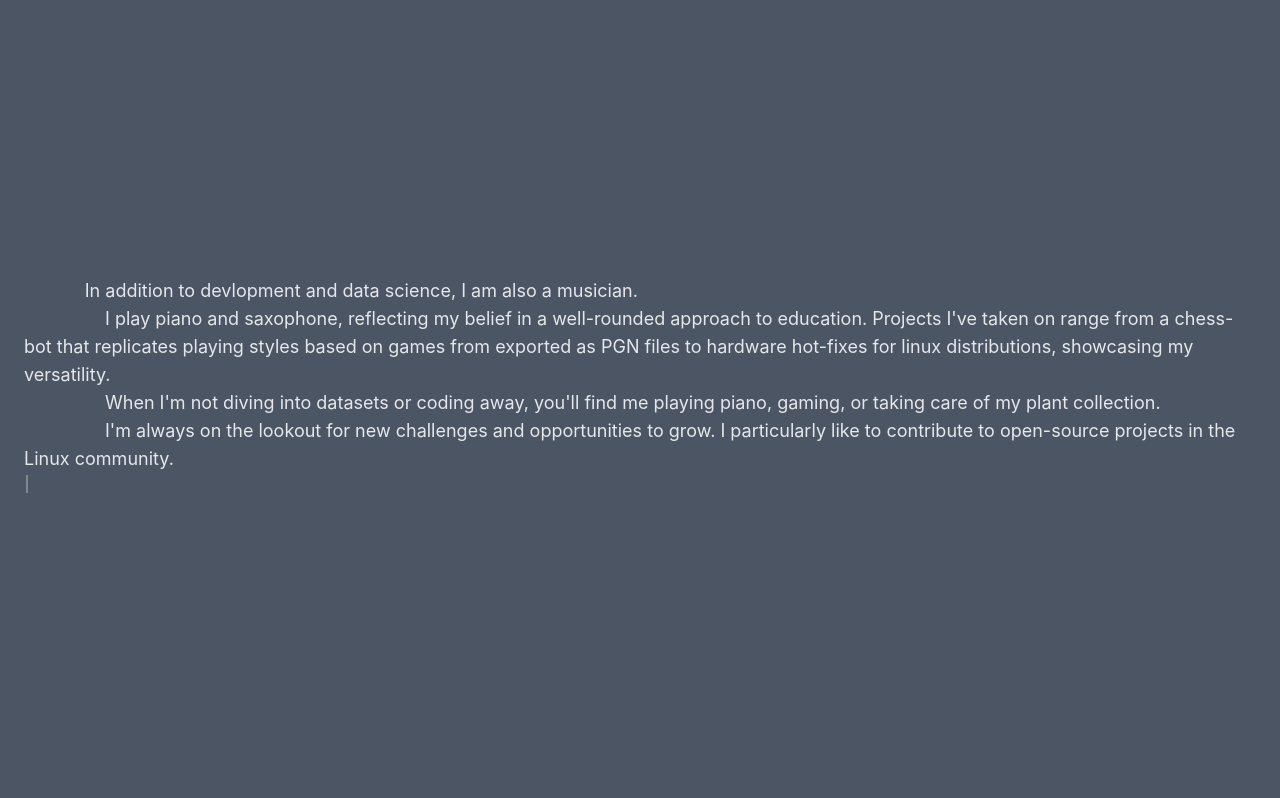
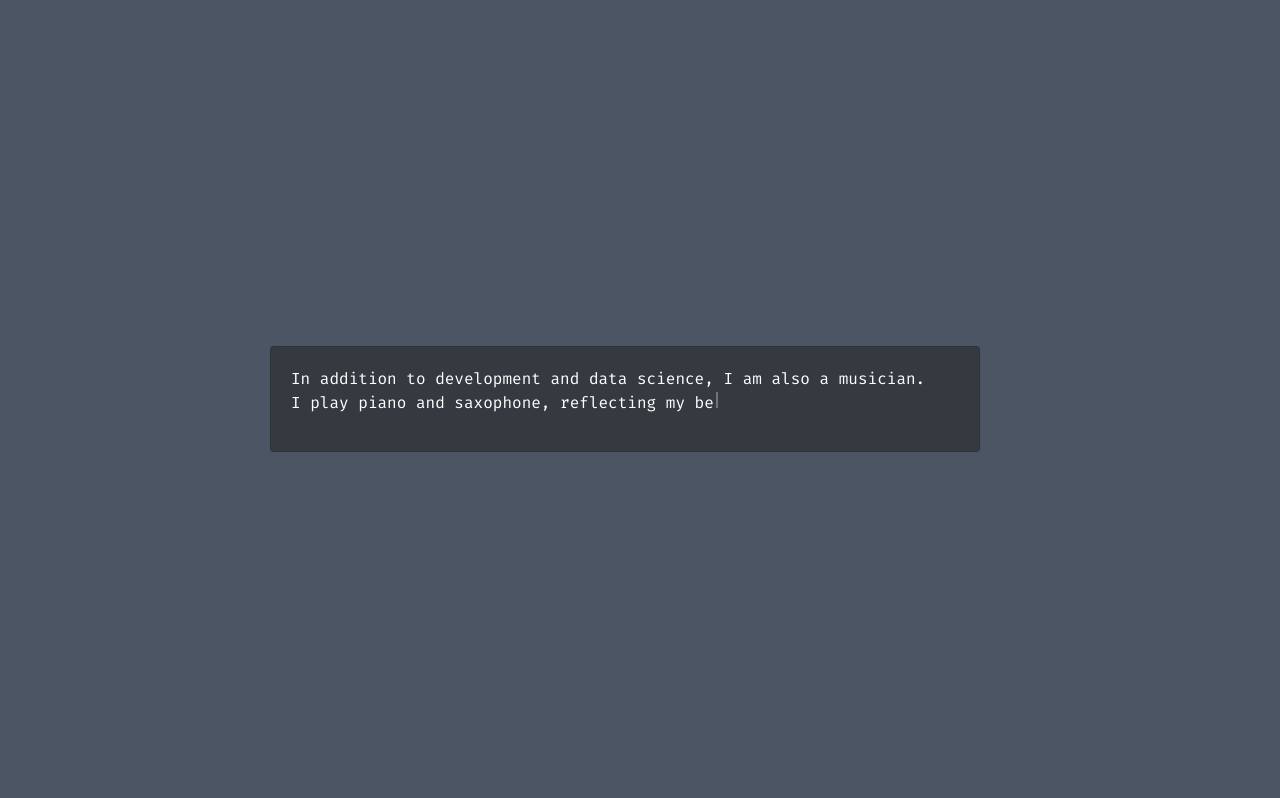
Before and after one commit to TahlonBrahic/Green-Tea-Sensory-Evaluation-With-GANs, a Flask app: page / in a window 1280 px wide. Shown: the part 865-1663 px from the top of the page. Run offline with Flask 3, Linux system fonts and the light colour scheme; some libraries are stand-ins or nearby versions.

Commit message:
Fix type writer

```diff
--- a/web_app/static/styles/output.css
+++ b/web_app/static/styles/output.css
@@ -448,6 +448,35 @@ html {
   font-family: "Fira Code", monospace, system-ui, sans-serif;
 }
 
+.typewriter-text {
+  white-space: pre-wrap;
+  /* Preserves whitespace and formatting */
+  text-align: left;
+  /* Aligns text to the left */
+  margin-left: 0;
+  /* Resets any inherited margin */
+  padding-left: 0;
+  /* Resets any inherited padding to remove unintended indentation */
+  font-family: "Fira Code", monospace;
+  /* Ensures the desired font is used */
+  line-height: 1.5;
+  /* Adjusts line height for better readability */
+}
+
+.typewriter-text::after {
+  content: "|";
+  animation: blink 1s step-end infinite;
+}
+
+.cursor {
+  display: inline-block;
+  width: 2px;
+  height: 1em;
+  background-color: #fff;
+  margin-left: 2px;
+  animation: blink 1s infinite;
+}
+
 *, ::before, ::after {
   --tw-border-spacing-x: 0;
   --tw-border-spacing-y: 0;
@@ -631,10 +660,6 @@ html {
   margin-top: 0.75rem;
 }
 
-.mt-4 {
-  margin-top: 1rem;
-}
-
 .mt-5 {
   margin-top: 1.25rem;
 }
@@ -665,10 +690,6 @@ html {
 
 .h-8 {
   height: 2rem;
-}
-
-.h-auto {
-  height: auto;
 }
 
 .h-full {
@@ -713,10 +734,6 @@ html {
 
 .grow {
   flex-grow: 1;
-}
-
-.transform {
-  transform: translate(var(--tw-translate-x), var(--tw-translate-y)) rotate(var(--tw-rotate)) skewX(var(--tw-skew-x)) skewY(var(--tw-skew-y)) scaleX(var(--tw-scale-x)) scaleY(var(--tw-scale-y));
 }
 
 .items-center {
@@ -778,11 +795,6 @@ html {
   --tw-bg-opacity: 0.5;
 }
 
-.object-cover {
-  -o-object-fit: cover;
-     object-fit: cover;
-}
-
 .p-1 {
   padding: 0.25rem;
 }
@@ -840,11 +852,6 @@ html {
   line-height: 2.25rem;
 }
 
-.text-base {
-  font-size: 1rem;
-  line-height: 1.5rem;
-}
-
 .text-sm {
   font-size: 0.875rem;
   line-height: 1.25rem;
@@ -878,12 +885,41 @@ html {
   color: rgb(255 255 255 / var(--tw-text-opacity));
 }
 
+@keyframes blink {
+  50% {
+    opacity: 0;
+  }
+}
+
 #typewriter {
   white-space: pre-wrap;
   /* Preserves whitespace and wraps text */
 }
 
-/* npx tailwindcss -i /home/tahlon/Documents/Projects/DTSC-691-Capstone-Project/web_app/static/styles/index.css -o /home/tahlon/Documents/Projects/DTSC-691-Capstone-Project/web_app/static/styles/output.css --watch */
+.card-centered {
+  display: flex;
+  justify-content: center;
+  align-items: center;
+  min-height: 100vh;
+}
+
+.card-custom {
+  background-color: #333;
+  /* Dark background for the card */
+  color: #fff;
+  /* White text color */
+  padding: 20px;
+  border-radius: 8px;
+  /* Optional: adds rounded corners to the card */
+  box-shadow: 0 4px 6px rgba(0, 0, 0, 0.1);
+  /* Optional: adds a subtle shadow to the card */
+}
+
+.card-body p {
+  text-indent: 0;
+  margin-left: 0;
+  padding-left: 0;
+}
 
 .hover\:bg-gray-700:hover {
   --tw-bg-opacity: 1;
@@ -959,11 +995,6 @@ html {
     font-size: 2.25rem;
     line-height: 2.5rem;
   }
-
-  .md\:text-lg {
-    font-size: 1.125rem;
-    line-height: 1.75rem;
-  }
 }
 
 @media (min-width: 1024px) {
--- a/web_app/templates/index.html
+++ b/web_app/templates/index.html
@@ -1,98 +1,194 @@
-{% extends 'base.html' %}
-
-{% block content %}
+{% extends 'base.html' %} {% block content %}
 <div class="w-full">
-    <section id="Introduction" class="min-h-screen flex items-center justify-center bg-gray-700 text-gray-200 px-4">
+  <section
+    id="Introduction"
+    class="min-h-screen flex items-center justify-center bg-gray-700 text-gray-200 px-4"
+  >
     <div class="max-w-4xl mx-auto text-left">
-            <h1 class="text-3xl md:text-4xl lg:text-5xl font-bold">Hey, I'm Tahlon, <br/> Data Scientist + Developer</h1>
+      <h1 class="text-3xl md:text-4xl lg:text-5xl font-bold">
+        Hey, I'm Tahlon, <br />
+        Data Scientist + Developer
+      </h1>
     </div>
   </section>
 
-    <section id="About-Me" class="min-h-screen flex items-center justify-center bg-gray-600 text-gray-200 px-4">
-        <p class="typewriter-text mt-4 text-base md:text-lg" id="typewriter">
+  <section
+    id="About-Me"
+    class="min-h-screen flex items-center justify-center bg-gray-600 text-gray-200 px-4"
+  >
+    <div class="container d-flex h-100">
+      <div class="row justify-content-center align-self-center w-100">
+        <div class="col-md-8">
+          <div class="card text-white bg-dark">
+            <div class="card-body">
+              <p class="typewriter-text" id="typewriter">
+              </p>
+            </div>
+          </div>
+        </div>
+      </div>
+    </div>
+  </section>
+
   <script>
-                const text = `In addition to devlopment and data science, I am also a musician.
-                I play piano and saxophone, reflecting my belief in a well-rounded approach to education. Projects I've taken on range from a chess-bot that replicates playing styles based on games from exported as PGN files to hardware hot-fixes for linux distributions, showcasing my versatility.
+    const text = `In addition to development and data science, I am also a musician.
+    I play piano and saxophone, reflecting my belief in a well-rounded approach to education.
+    Projects I've taken on range from a chess-bot that replicates playing styles based on games exported as PGN files
+    to hardware hot-fixes for Linux distributions, showcasing my versatility in programming.
     When I'm not diving into datasets or coding away, you'll find me playing piano, gaming, or taking care of my plant collection.
-                I'm always on the lookout for new challenges and opportunities to grow. I particularly like to contribute to open-source projects in the Linux community.
-`;
+    I'm always on the lookout for new challenges and opportunities to grow. I particularly like to contribute to open-source projects in the Linux community.`
+      .split("\n")
+      .map((line) => line.trim())
+      .join("\n")
+      .trim();
 
     let index = 0;
-                const typewriterElement = document.getElementById('typewriter');
-                const cursorSpan = document.createElement('span');
-                cursorSpan.classList.add('cursor');
+    const typewriterElement = document.getElementById("typewriter");
+
+    // Clear any pre-existing content in typewriterElement or it will preload spaces
+    typewriterElement.textContent = '';
+
+    // Ensure only one cursor span is added to avoid duplicates
+    if (!typewriterElement.querySelector(".cursor")) {
+      const cursorSpan = document.createElement("span");
+      cursorSpan.classList.add("cursor");
       typewriterElement.appendChild(cursorSpan);
+    }
 
-                function typeWriterEffect(timeout = 150) { // Slowed down the typing effect
+    function typeWriterEffect(timeout = 60) {
       if (index < text.length) {
-                        cursorSpan.before(text.charAt(index));
+        const char = text.charAt(index);
+        if (char === "\n") {
+          const br = document.createElement("br");
+          typewriterElement.insertBefore(
+            br,
+            typewriterElement.querySelector(".cursor")
+          );
+        } else {
+          const textNode = document.createTextNode(char);
+          typewriterElement.insertBefore(
+            textNode,
+            typewriterElement.querySelector(".cursor")
+          );
+        }
         index++;
         setTimeout(() => typeWriterEffect(timeout), timeout);
       }
     }
 
-                // Initiate the typewriter effect
-                document.addEventListener('DOMContentLoaded', typeWriterEffect);
+    document.addEventListener("DOMContentLoaded", () => typeWriterEffect(60));
   </script>
-            <style>
-                .cursor {
-                    display: inline-block;
-                    width: 2px;
-                    height: 1em;
-                    background-color: #fff;
-                    margin-left: 2px;
-                    animation: blink 1s infinite;
-                }
-                @keyframes blink {
-                    50% { opacity: 0; }
-                }
-            </style>
-            </p>
-    </section>
 
-    <section id="Projects" class="min-h-screen flex items-center justify-center bg-gray-700 text-gray-200 px-4">
+  <section
+    id="Projects"
+    class="min-h-screen flex items-center justify-center bg-gray-700 text-gray-200 px-4"
+  >
     <div class="max-w-4xl mx-auto text-center pt-12 md:pt-16 lg:pt-20 pb-12">
-          <h1 class="pt-40 md:pt-60 lg:pt-80 text-3xl md:text-4xl lg:text-5xl font-bold">Projects</h1>
-          <div id="carouselExampleIndicators" class="carousel slide" data-ride="carousel" style="padding-bottom: 100px;">
+      <h1
+        class="pt-40 md:pt-60 lg:pt-80 text-3xl md:text-4xl lg:text-5xl font-bold"
+      >
+        Projects
+      </h1>
+      <div
+        id="carouselExampleIndicators"
+        class="carousel slide"
+        data-ride="carousel"
+        style="padding-bottom: 100px"
+      >
         <ol class="carousel-indicators">
-              <li data-target="#carouselExampleIndicators" data-slide-to="0" class="active"></li>
+          <li
+            data-target="#carouselExampleIndicators"
+            data-slide-to="0"
+            class="active"
+          ></li>
           <li data-target="#carouselExampleIndicators" data-slide-to="1"></li>
           <li data-target="#carouselExampleIndicators" data-slide-to="2"></li>
         </ol>
-            <div class="carousel-inner" style="height: 550px;">
+        <div class="carousel-inner" style="height: 550px">
           <div class="carousel-item active">
-                <img class="d-block w-100" src="{{ url_for('static', filename='chess.jpg') }}" alt="Chess Bot in PyTorch" style="object-fit: cover; height: 100%;">
-                <div class="carousel-caption d-none d-md-block bg-opacity-50 bg-black p-3 rounded">
+            <img
+              class="d-block w-100"
+              src="{{ url_for('static', filename='chess.jpg') }}"
+              alt="Chess Bot in PyTorch"
+              style="object-fit: cover; height: 100%"
+            />
+            <div
+              class="carousel-caption d-none d-md-block bg-opacity-50 bg-black p-3 rounded"
+            >
               <h5 class="text-white">Chess Bot in PyTorch</h5>
-                  <p><a href="https://github.com/TahlonBrahic/Data-Science-Portfolio/tree/main/Data%20Science/Brother%20Chess%20Bot" class="btn btn-primary">Learn more about the Chess Bot project</a></p>
+              <p>
+                <a
+                  href="https://github.com/TahlonBrahic/Data-Science-Portfolio/tree/main/Data%20Science/Brother%20Chess%20Bot"
+                  class="btn btn-primary"
+                  >Learn more about the Chess Bot project</a
+                >
+              </p>
             </div>
           </div>
           <div class="carousel-item">
-                <img class="d-block w-100" src="{{ url_for('static', filename='laptop.jpg') }}" alt="Firmware hotfixes for Samsung Galaxy Book3 on Arch Linux" style="object-fit: cover; height: 100%;">
-                <div class="carousel-caption d-none d-md-block bg-opacity-50 bg-black p-3 rounded">
-                  <h5 class="text-white">Firmware Hotfixes for Samsung Galaxy Book3 on Arch Linux</h5>
-                  <p><a href="https://github.com/TahlonBrahic/Galaxy-Book3-Pro-360-Arch-Linux" class="btn btn-secondary">Discover the firmware hotfixes</a></p>
+            <img
+              class="d-block w-100"
+              src="{{ url_for('static', filename='laptop.jpg') }}"
+              alt="Firmware hotfixes for Samsung Galaxy Book3 on Arch Linux"
+              style="object-fit: cover; height: 100%"
+            />
+            <div
+              class="carousel-caption d-none d-md-block bg-opacity-50 bg-black p-3 rounded"
+            >
+              <h5 class="text-white">
+                Firmware Hotfixes for Samsung Galaxy Book3 on Arch Linux
+              </h5>
+              <p>
+                <a
+                  href="https://github.com/TahlonBrahic/Galaxy-Book3-Pro-360-Arch-Linux"
+                  class="btn btn-secondary"
+                  >Discover the firmware hotfixes</a
+                >
+              </p>
             </div>
           </div>
           <div class="carousel-item">
-                <img class="d-block w-100" src="{{ url_for('static', filename='green_tea.jpg') }}" alt="How do catechins and caffeine affect perceived sensory evaluations in green tea?" style="object-fit: cover; height: 100%;">
-                <div class="carousel-caption d-none d-md-block bg-opacity-50 bg-black p-3 rounded">
-                  <h5 class="text-white">Impact of Catechins and Caffeine on Green Tea Sensory Evaluations</h5>
-                  <p><a href="/projects/tea-catechins" class="btn btn-success">Interact with the model</a></p>
+            <img
+              class="d-block w-100"
+              src="{{ url_for('static', filename='green_tea.jpg') }}"
+              alt="How do catechins and caffeine affect perceived sensory evaluations in green tea?"
+              style="object-fit: cover; height: 100%"
+            />
+            <div
+              class="carousel-caption d-none d-md-block bg-opacity-50 bg-black p-3 rounded"
+            >
+              <h5 class="text-white">
+                Impact of Catechins and Caffeine on Green Tea Sensory
+                Evaluations
+              </h5>
+              <p>
+                <a href="/projects/tea-catechins" class="btn btn-success"
+                  >Interact with the model</a
+                >
+              </p>
             </div>
           </div>
         </div>
-            <a class="carousel-control-prev" href="#carouselExampleIndicators" role="button" data-slide="prev">
+        <a
+          class="carousel-control-prev"
+          href="#carouselExampleIndicators"
+          role="button"
+          data-slide="prev"
+        >
           <span class="carousel-control-prev-icon" aria-hidden="true"></span>
           <span class="sr-only">Previous</span>
         </a>
-            <a class="carousel-control-next" href="#carouselExampleIndicators" role="button" data-slide="next">
+        <a
+          class="carousel-control-next"
+          href="#carouselExampleIndicators"
+          role="button"
+          data-slide="next"
+        >
           <span class="carousel-control-next-icon" aria-hidden="true"></span>
           <span class="sr-only">Next</span>
         </a>
       </div>
     </div>
   </section>
-
 </div>
 {% endblock %}
```
Also changed, not shown: web_app/static/styles/index.css (+53 -5 lines). Lines whose indentation alone changed are shown as unchanged.
